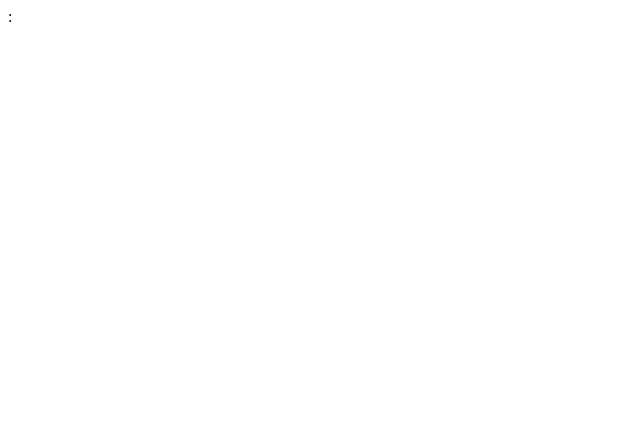
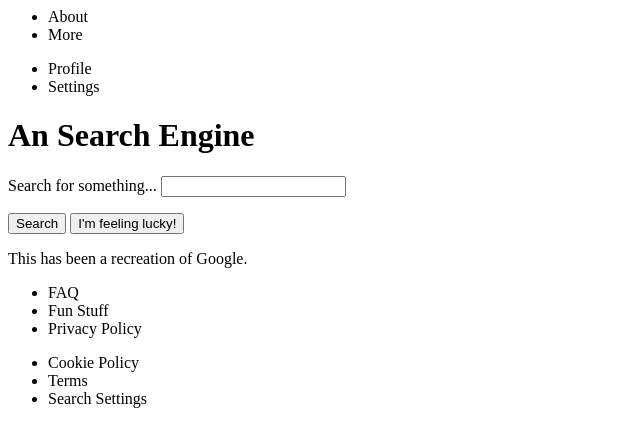
Before and after one commit to knurtt/google-homepage, a plain HTML site: page index.html in a window 1280 px wide. Shown: the whole page, without its empty margins (0-640 px from the left). Drawn offline with Linux system fonts and the light colour scheme.

Commit message:
Added webpage clone content to index.html

```diff
--- a/index.html
+++ b/index.html
@@ -1,5 +1,57 @@
-<head>:
+<head>
+	<title>An Search Engine</title>
 </head>
 
 <body>
+	<div id=top-bar>
+		<div id=top-left>
+			<ul>
+			<li>About</li>
+			<li>More</li>
+			</ul>
+		</div>
+		<div id=top-right>
+			<ul>
+			<li>Profile</li>
+			<li>Settings</li>
+			<ul>
+		</div>
+	</div>
+
+	<div id=search-title>
+		<h1>An Search Engine</h1>
+	</div>
+
+	<div id=search-box>
+		<form>
+		<label for="search">Search for something...</label>
+		<input type="search" id="search">
+		</form>
+	</div>
+
+	<div id=bottom-buttons>
+		<input type="button" onclick="alert('I don't actually do anything!')" value="Search">
+		<input type="button" onclick="alert('I don't work either!')" value="I'm feeling lucky!">
+	</div>
+
+	<div id=announcement>
+		<p>This has been a recreation of Google.</p>
+	</div>
+
+	<div id=bottom-bar>
+		<div id=bottom-left>
+			<ul>
+			<li>FAQ</li>
+			<li>Fun Stuff</li>
+			<li>Privacy Policy</li>
+			</ul>
+		</div>
+		<div id=bottom-right>
+			<ul>
+			<li>Cookie Policy</li>
+			<li>Terms</li>
+			<li>Search Settings</li>
+			</ul>
+		</div>
+	</div>
 </body>
```
